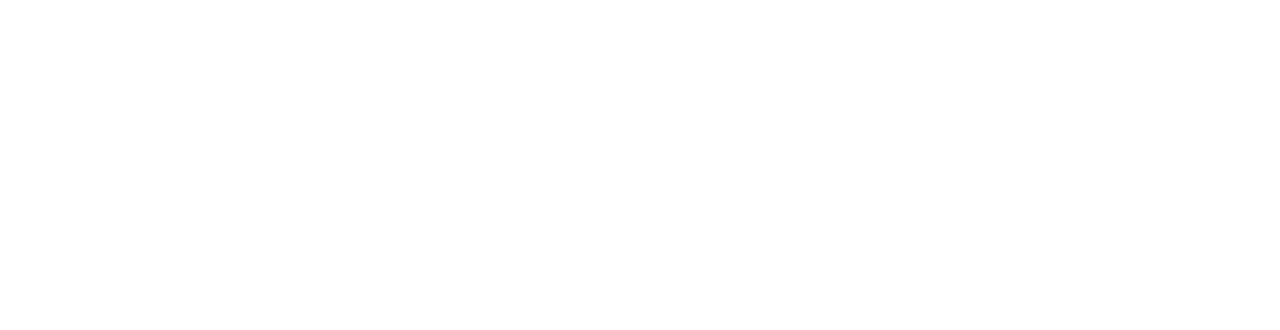
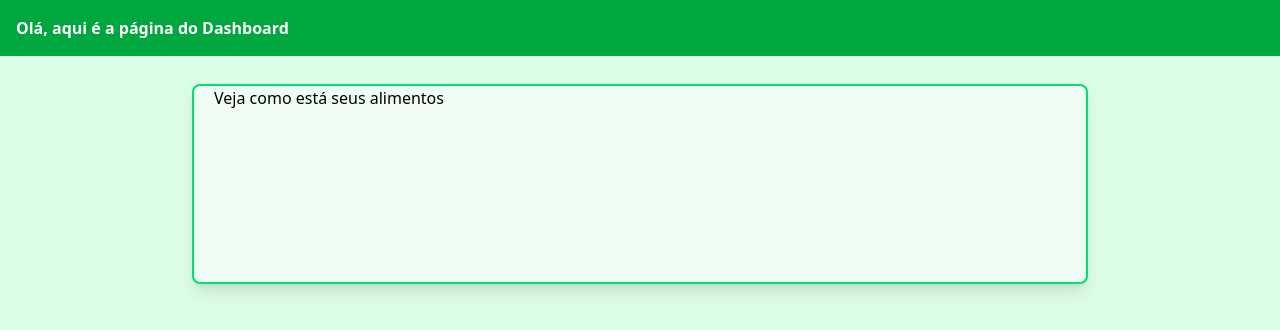
Before and after one commit to Eduardo-Bucci/Geladeira_Inteligente, a Next.js app: page /dashboard in a window 1280 px wide. Shown: the top 330 px of the page. Built offline with nearby package versions, Linux system fonts and the light colour scheme.

Commit message:
parte do dashboard(MUITO IMCOMPLETO K)

```diff
--- a/app/dashboard/page.tsx
+++ b/app/dashboard/page.tsx
@@ -1,8 +1,22 @@
+"use client"
+
 export default function Dashboard() {
 
   return (
-    <>
+    <main className="min-h-screen bg-green-100">
+      <header className="flex items-center justify-between bg-green-600 p-4 text-white">
+        <h1 className="text-2x1 font-bold">
+        Olá, aqui é a página do Dashboard
+        </h1>
+      </header>
 
-    </>
+      <div className="flex items-center justify-center mih-h-screen h-64 ">
+
+      <div className="border-2 border-green-400 w-full max-w-4xl h-50 rounded-lg shadow-lg bg-green-50">
+      <h2 className="px-5 ">Veja como está seus alimentos</h2>
+      </div>
+
+      </div>
+    </main>
   );
 }
```
